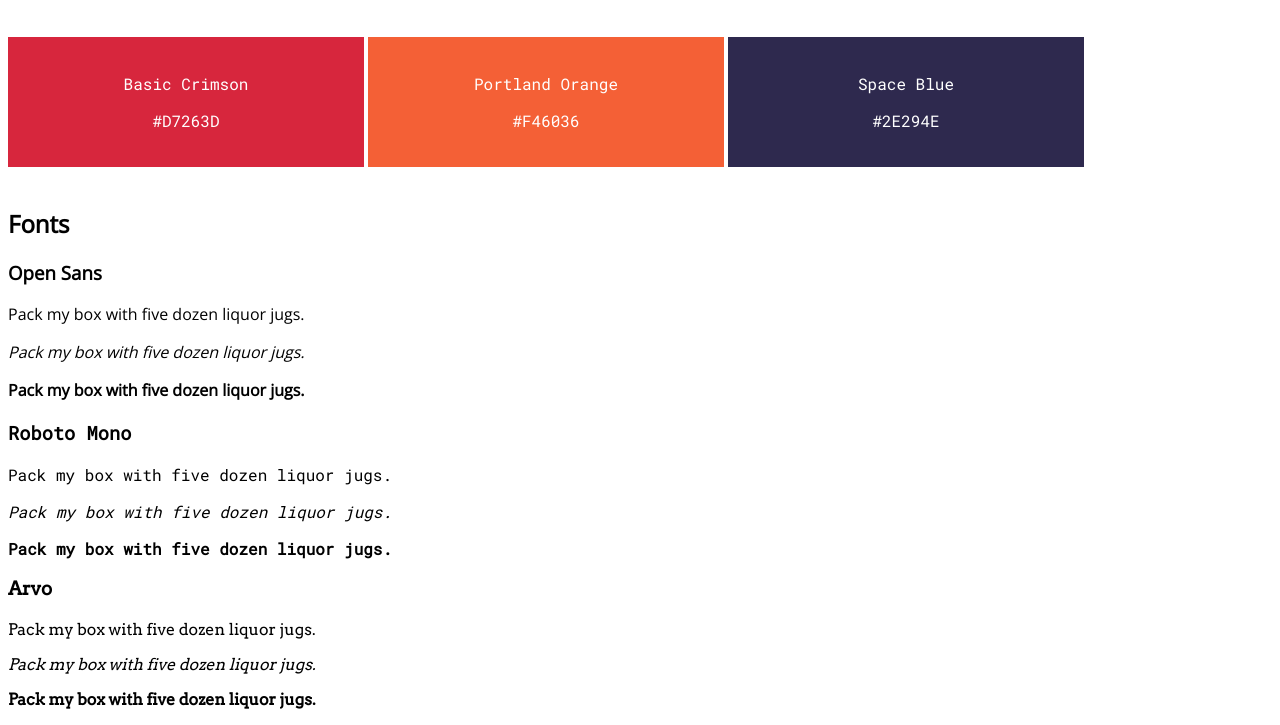
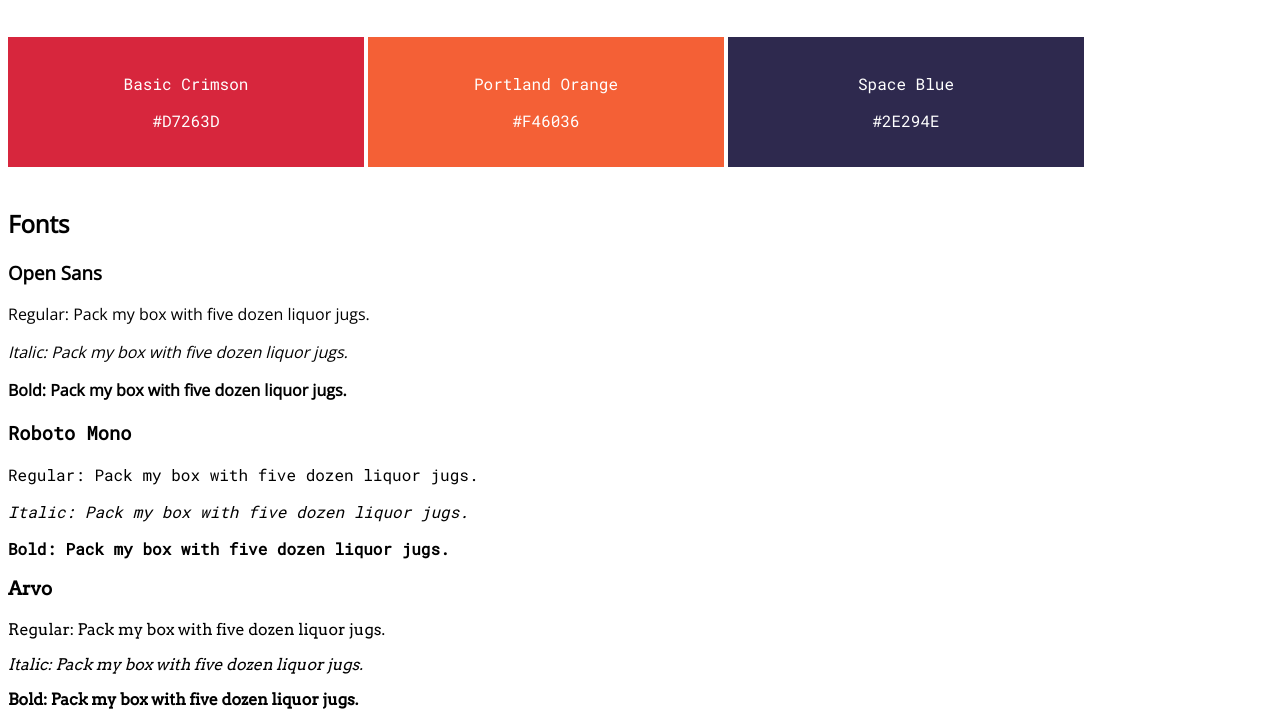
Before and after one commit to LucasVance/website-design-system, a plain HTML site: page index.html in a window 1280 px wide. Shown: the part 122-847 px from the top of the page. Drawn offline with nearby package versions, Linux system fonts and the light colour scheme.

Commit message:
Added font descriptions

```diff
--- a/index.html
+++ b/index.html
@@ -41,23 +41,23 @@
 
         <div class="font-display">
             <h3 class="font-label open-sans">Open Sans</h3>
-            <p class="regular pangram open-sans">Pack my box with five dozen liquor jugs.</p>
-            <p class="italic pangram open-sans">Pack my box with five dozen liquor jugs.</p>
-            <p class="bold pangram open-sans">Pack my box with five dozen liquor jugs.</p>
+            <p class="regular pangram open-sans">Regular: Pack my box with five dozen liquor jugs.</p>
+            <p class="italic pangram open-sans">Italic: Pack my box with five dozen liquor jugs.</p>
+            <p class="bold pangram open-sans">Bold: Pack my box with five dozen liquor jugs.</p>
         </div>
 
         <div class="font-display">
-            <h3 class="font-labe roboto-mono">Roboto Mono</h3>
-            <p class="regular pangram roboto-mono">Pack my box with five dozen liquor jugs.</p>
-            <p class="italic pangram roboto-mono">Pack my box with five dozen liquor jugs.</p>
-            <p class="bold pangram roboto-mono">Pack my box with five dozen liquor jugs.</p>
+            <h3 class="font-label roboto-mono">Roboto Mono</h3>
+            <p class="regular pangram roboto-mono">Regular: Pack my box with five dozen liquor jugs.</p>
+            <p class="italic pangram roboto-mono">Italic: Pack my box with five dozen liquor jugs.</p>
+            <p class="bold pangram roboto-mono">Bold: Pack my box with five dozen liquor jugs.</p>
         </div>
 
         <div class="font-display">
             <h3 class="font-label arvo">Arvo</h3>
-            <p class="regular pangram arvo">Pack my box with five dozen liquor jugs.</p>
-            <p class="italic pangram arvo">Pack my box with five dozen liquor jugs.</p>
-            <p class="bold pangram arvo">Pack my box with five dozen liquor jugs.</p>
+            <p class="regular pangram arvo">Regular: Pack my box with five dozen liquor jugs.</p>
+            <p class="italic pangram arvo">Italic: Pack my box with five dozen liquor jugs.</p>
+            <p class="bold pangram arvo">Bold: Pack my box with five dozen liquor jugs.</p>
         </div>
     </div>
 
```
